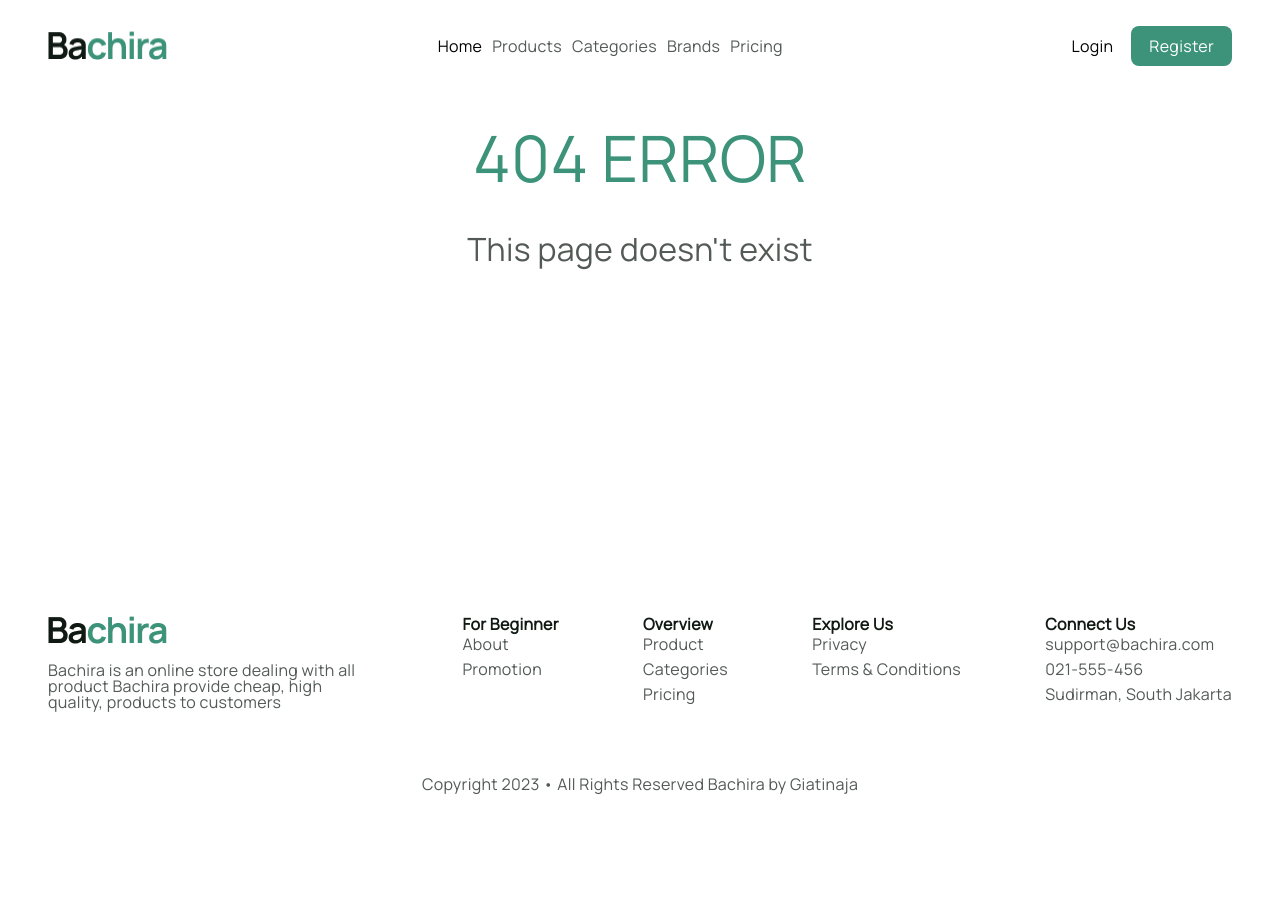
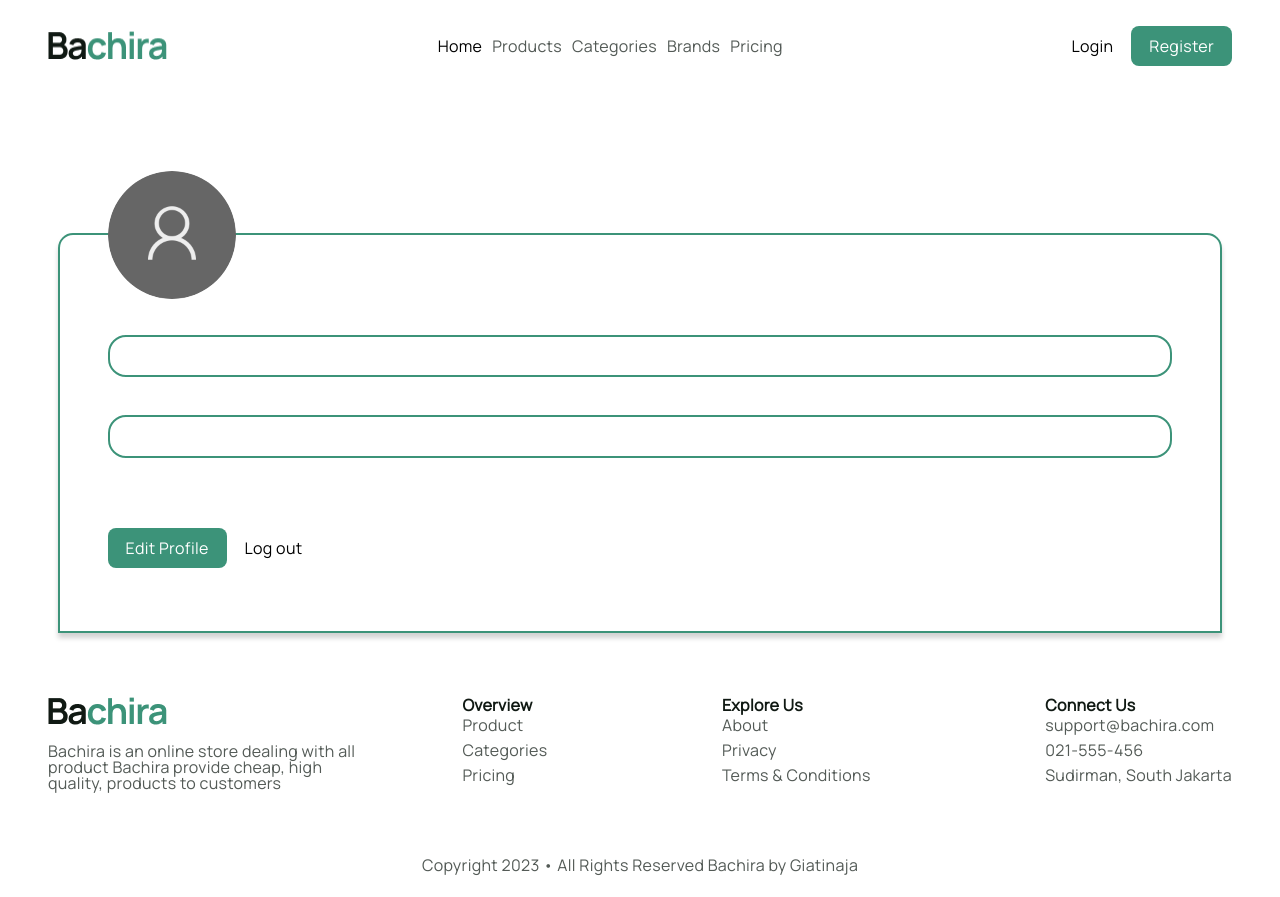
Before and after one commit to giorgiabuashvili/ITSTEP_Final, an Angular app in the folder BachiraApp/: page /user in a window 1280 px wide. Before the commit the page ends 816 px from the top, so only its background shows below. Built offline with nearby package versions, Linux system fonts and the light colour scheme.

Commit message:
user-page 1/2

```diff
--- a/BachiraApp/src/app/app-routing.module.ts
+++ b/BachiraApp/src/app/app-routing.module.ts
@@ -11,6 +11,7 @@ import { ErrorPageComponent } from './error-page/error-page.component';
 import { AboutPageComponent } from './about-page/about-page.component';
 import { TermsAndConditionsPageComponent } from './terms-and-conditions-page/terms-and-conditions-page.component';
 import { PrivacyPageComponent } from './privacy-page/privacy-page.component';
+import { UserPageComponent } from './user-page/user-page.component';
 
 const routes: Routes = [
   { path: "login", component: LoginComponent },
@@ -23,12 +24,13 @@ const routes: Routes = [
   { path: "about", component: AboutPageComponent },
   { path: "terms&conditions", component: TermsAndConditionsPageComponent },
   { path: "privacy", component: PrivacyPageComponent },
+  { path: "user", component: UserPageComponent },
   { path: "", redirectTo: "/home", pathMatch: 'full' },
   { path: "**", component: ErrorPageComponent }
 ];
 
 @NgModule({
-  imports: [RouterModule.forRoot(routes)],
+  imports: [RouterModule.forRoot(routes, { scrollPositionRestoration: 'enabled'})],
   exports: [RouterModule]
 })
 export class AppRoutingModule { }
--- a/BachiraApp/src/app/app.module.ts
+++ b/BachiraApp/src/app/app.module.ts
@@ -18,6 +18,8 @@ import { ErrorPageComponent } from './error-page/error-page.component';
 import { AboutPageComponent } from './about-page/about-page.component';
 import { TermsAndConditionsPageComponent } from './terms-and-conditions-page/terms-and-conditions-page.component';
 import { PrivacyPageComponent } from './privacy-page/privacy-page.component';
+import { UserPageComponent } from './user-page/user-page.component';
+import { PasswordPipe } from './pipes/PasswordPipe';
 
 @NgModule({
   declarations: [
@@ -35,6 +37,8 @@ import { PrivacyPageComponent } from './privacy-page/privacy-page.component';
     AboutPageComponent,
     TermsAndConditionsPageComponent,
     PrivacyPageComponent,
+    UserPageComponent,
+    PasswordPipe
   ],
   imports: [
     BrowserModule,
--- a/BachiraApp/src/app/classes/UserManagement.ts
+++ b/BachiraApp/src/app/classes/UserManagement.ts
@@ -32,6 +32,8 @@ export class UserManagement {
     }
 
     private static Exists(user: User) {
+        if (this.users == null) return false;
+
         for (let i = 0; i < this.users.length; i++) {
             const user_ = this.users[i];
             if (user.email == user_.email) {
--- a/BachiraApp/src/app/footer/footer.component.html
+++ b/BachiraApp/src/app/footer/footer.component.html
@@ -10,11 +10,6 @@
         </div>
         <div id="right">
             <ul>
-                <li>For Beginner</li>
-                <a ><li (click)="appComponent.OpenRouterLink(['about'])">About</li></a>
-                <a ><li>Promotion</li></a>
-            </ul>
-            <ul>
                 <li>Overview</li>
                 <a ><li (click)="appComponent.OpenRouterLink(['products'])">Product</li></a>
                 <a ><li (click)="appComponent.OpenRouterLink(['categories'])">Categories</li></a>
@@ -22,6 +17,7 @@
             </ul>
             <ul>
                 <li>Explore Us</li>
+                <a ><li (click)="appComponent.OpenRouterLink(['about'])">About</li></a>
                 <a ><li (click)="appComponent.OpenRouterLink(['privacy'])">Privacy</li></a>
                 <a ><li (click)="appComponent.OpenRouterLink(['terms&conditions'])">Terms & Conditions</li></a>
             </ul>
--- a/BachiraApp/src/app/header/header.component.html
+++ b/BachiraApp/src/app/header/header.component.html
@@ -11,7 +11,7 @@
         <button class="app-button-w" (click)="appComponent.OpenRouterLink(['login'])">Login</button>
         <button class="app-button-g" (click)="appComponent.OpenRouterLink(['register'])">Register</button>
     </div>
-    <div *ngIf="appComponent.isLogined" id="profile-corner">
+    <div (click)="appComponent.OpenRouterLink(['user'])" *ngIf="appComponent.isLogined" id="profile-corner">
         <img [src]="appComponent.user.avatar" alt="profile_picture">
     </div>
 </header>
--- a/BachiraApp/src/app/login/login.component.html
+++ b/BachiraApp/src/app/login/login.component.html
@@ -15,6 +15,7 @@
         <div id="validation-div">
             <p *ngIf="email.errors?.['email']">Please enter email in correct format</p>
             <p *ngIf="password.errors?.['minlength']">Minimum password length is 8</p>
+            <p *ngIf="!isValidUser">This account doesn't exist. Please check if email and password matches</p>
         </div>
 
         <button class="app-button-g" type="submit" [disabled]="!email.valid || !password.valid">Log in</button>
--- a/BachiraApp/src/app/login/login.component.scss
+++ b/BachiraApp/src/app/login/login.component.scss
@@ -28,6 +28,7 @@
         }
 
         input {
+            box-sizing: border-box;
             padding: 0.5em 0.625em;
             width: 100%;
             box-shadow: 0 0.125em 0.125em lightgray;
--- a/BachiraApp/src/app/login/login.component.ts
+++ b/BachiraApp/src/app/login/login.component.ts
@@ -10,11 +10,13 @@ import { AppComponent } from '../app.component';
 })
 export class LoginComponent {
   enteredUser: User = new User();
+  isValidUser: boolean = true;
 
   constructor(public appComponent: AppComponent) {}
 
   OnSubmit() {
-    if (UserManagement.IsValidUser(this.enteredUser)) {
+    this.isValidUser = UserManagement.IsValidUser(this.enteredUser);
+    if (this.isValidUser) {
       let user: User | undefined = UserManagement.GetFullUser(this.enteredUser.email);
       if (user != undefined) this.appComponent.EnterUser(user);
     }
--- /dev/null
+++ b/BachiraApp/src/app/pipes/PasswordPipe.ts
@@ -0,0 +1,17 @@
+import { Pipe, PipeTransform } from '@angular/core';
+
+@Pipe({
+  name: 'password'
+})
+export class PasswordPipe implements PipeTransform {
+
+  transform(value: string, replaceChar?: string): any {
+    if (value === undefined) {
+      return value;
+    }
+    if (replaceChar) {
+      return replaceChar.repeat(value.length);
+    }
+    return '*'.repeat(value.length);
+  }
+}
--- /dev/null
+++ b/BachiraApp/src/app/user-page/user-page.component.html
@@ -0,0 +1,11 @@
+<div id="container">
+    <img [src]="user.avatar" alt="">
+    <div id="info-container">
+        <h1>{{user.email}}</h1>
+        <h1>{{user.password | password}}</h1>
+    </div>
+    <div>
+        <button class="app-button-g">Edit Profile</button>
+        <button class="app-button-w">Log out</button>
+    </div>
+</div>
--- /dev/null
+++ b/BachiraApp/src/app/user-page/user-page.component.scss
@@ -0,0 +1,41 @@
+@use "../styles/variables";
+
+#container {
+    box-sizing: border-box;
+    margin-bottom: 4em;
+    margin-inline: auto;
+    margin-top: 9.375em;
+    width: calc(100vw - 7.2em);
+    height: 25em;
+    border: 0.125em solid variables.$Green;
+    border-top-left-radius: 0.9375em;
+    border-top-right-radius: 0.9375em;
+    box-shadow: 0 5px 5px lightgray;
+    padding-inline: 3em;
+
+    img {
+        width: 8em;
+        height: 8em;
+        position: relative;
+        bottom: 4em;
+        border-radius: 50%;
+        margin-bottom: 0.1em;
+    }
+
+    #info-container {
+        position: relative;
+        bottom: 2em;
+
+        h1 {
+            margin-top: 0;
+        }
+
+        h1, p {
+            border: 0.125em solid variables.$Green;
+            border-radius: 0.9375em;
+            padding: 1em;
+            font-size: 1.2em;
+            margin-bottom: 2em;
+        }
+    }
+}
--- /dev/null
+++ b/BachiraApp/src/app/user-page/user-page.component.ts
@@ -0,0 +1,13 @@
+import { Component } from '@angular/core';
+import { AppComponent } from '../app.component';
+import { User } from '../classes/User';
+
+@Component({
+  selector: 'app-user-page',
+  templateUrl: './user-page.component.html',
+  styleUrls: ['./user-page.component.scss']
+})
+export class UserPageComponent {
+  user: User = this.appComponent.user;
+  constructor(public appComponent: AppComponent) {}
+}
```
